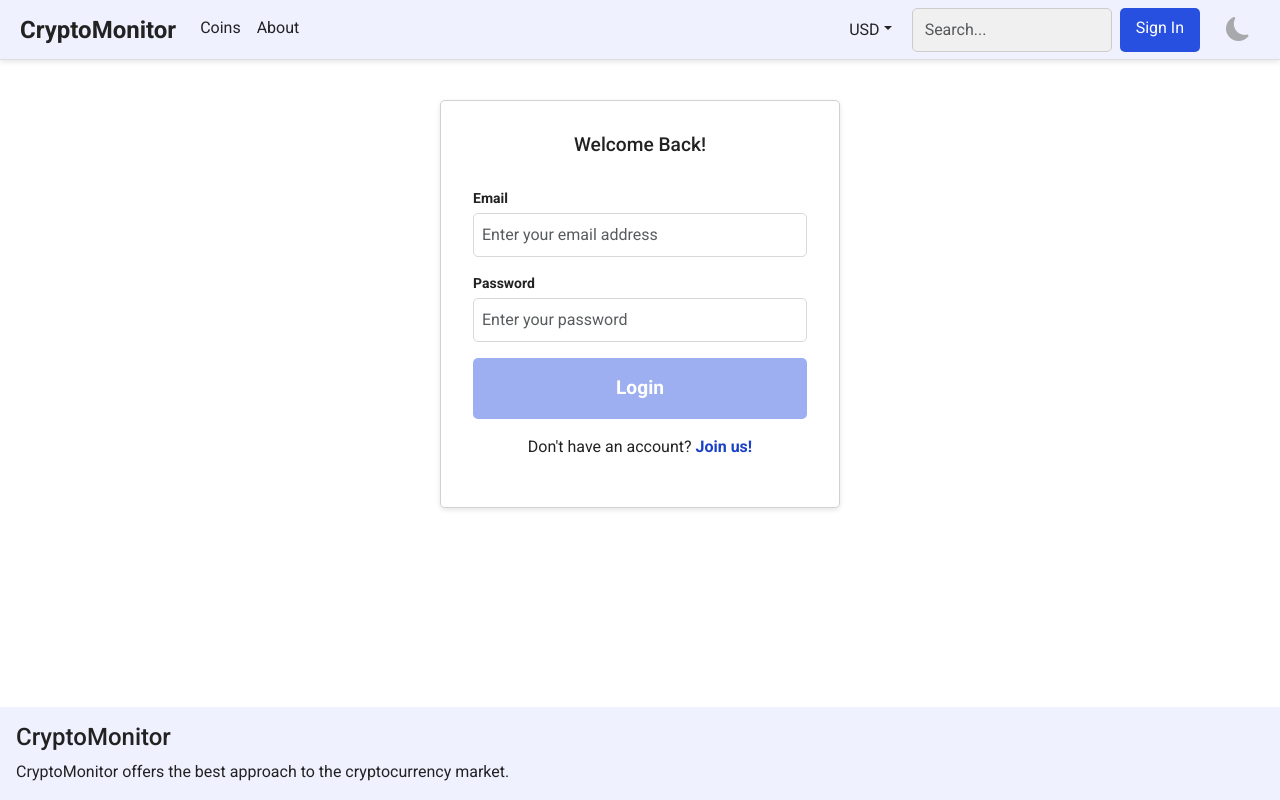
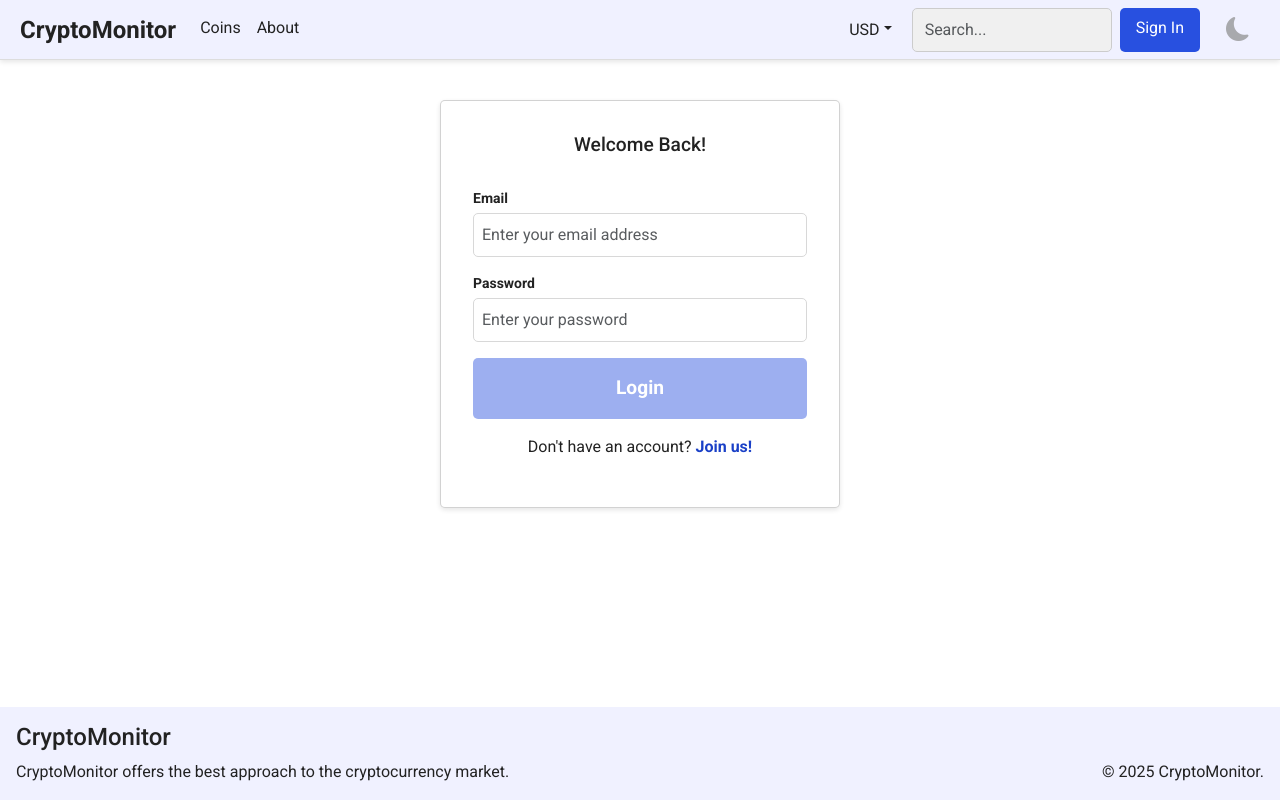
Before and after one commit to CryptoMonitorASW-SPE/vue-frontend, a Vue app in the folder app/: page /login in a window 1280 px wide. Built offline with nearby package versions, Linux system fonts and the light colour scheme; no server answers.

Commit message:
style: modified style

```diff
--- a/app/src/components/Footer.vue
+++ b/app/src/components/Footer.vue
@@ -1,7 +1,11 @@
 <template>
   <footer class="footer mt-auto py-3">
     <h4>CryptoMonitor</h4>
-    <p>CryptoMonitor offers the best approach to the cryptocurrency market.</p>
+    <div class="d-flex justify-content-between align-items-center container-fluid px-0">
+      <p class="mb-0">CryptoMonitor offers the best approach to the cryptocurrency market.</p>
+      <!-- Utilizzo ms-3 (margin-start) per avere solo lo spazio tra i paragrafi -->
+      <p class="mb-0 ms-3">&copy; 2025 CryptoMonitor.</p>
+    </div>
   </footer>
 </template>
 
@@ -22,12 +26,20 @@ export default {
   background-color: map.get(base.$light-theme, navbar-background);
   margin-top: base.$padding-sm;
 
+  .text-right {
+    color: map.get(base.$light-theme, text-color);
+  }
+
   p {
     margin: 0;
   }
 
   .dark-mode & {
     background-color: map.get(base.$dark-theme, navbar-background);
+
+    .text-right {
+      color: map.get(base.$dark-theme, text-color);
+    }
   }
 }
 </style>
--- a/app/src/views/ProfileWallet.vue
+++ b/app/src/views/ProfileWallet.vue
@@ -104,7 +104,7 @@
                   aria-label="Delete transaction"
                   @click="confirmDeleteTransaction(transaction.id)"
                 >
-                  <i class="bi bi-trash" aria-hidden="true"></i>
+                  <i class="bi bi-trash3-fill" aria-hidden="true"></i>
                 </button>
               </td>
             </tr>
```
